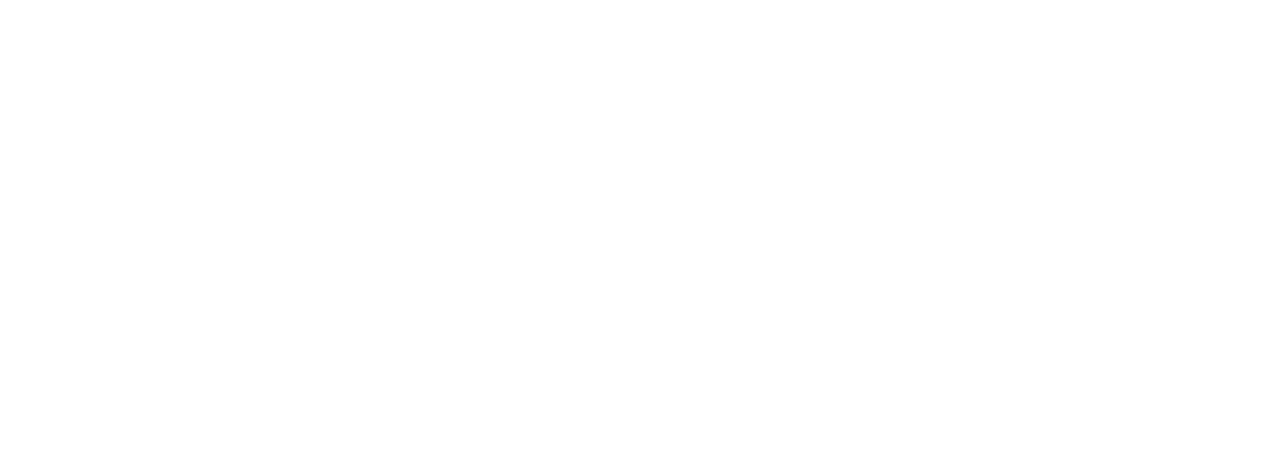
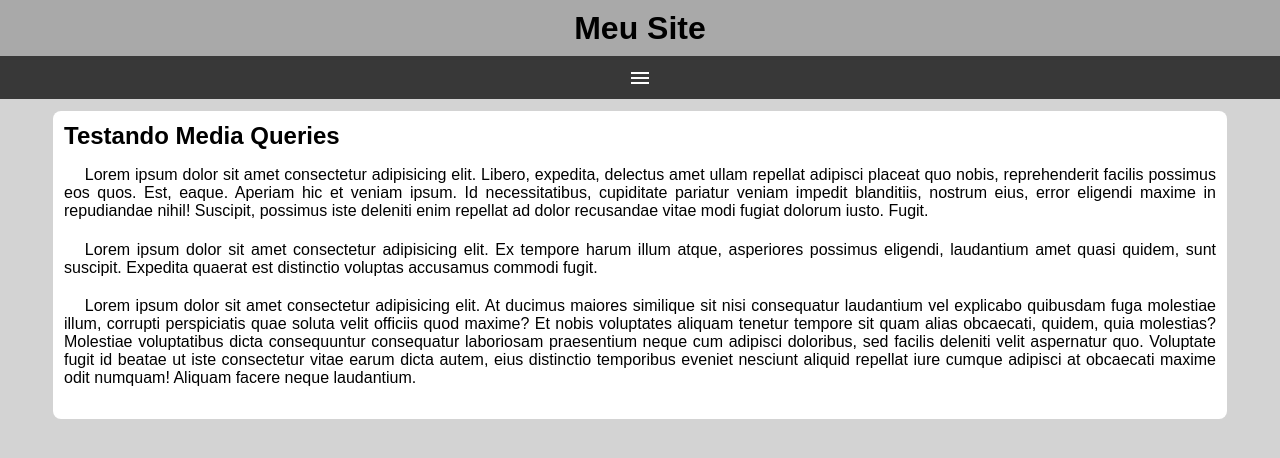
Before and after one commit to beatrizvsgoncalves/learning-html-css, a plain HTML site: page exercise-media-queries/mq_05/index.html in a window 1280 px wide. Drawn offline with Linux system fonts and the light colour scheme.

Commit message:
Update mq_05

```diff
--- /dev/null
+++ b/exercise-media-queries/mq_05/estilos/style.css
@@ -0,0 +1,73 @@
+@charset "UTF-8";
+
+* {
+    font-family: Arial, Helvetica, sans-serif;
+    margin: 0;
+    padding: 0;
+}
+
+bofy, html {
+    background-color: lightgray;
+}
+
+header {
+    background-color: darkgray;
+    text-align: center;
+}
+
+header > h1 {
+    padding: .6rem;
+}
+
+#icon-burguer {
+    background-color: rgb(56, 56, 56);
+    color: white;
+    display: block;
+    padding: .6rem;
+}
+
+#icon-burguer:hover {
+    background-color: whitesmoke;
+    color: black;
+    cursor: pointer;
+}
+
+nav {
+    display: none;
+}
+
+nav > ul {
+    list-style: none;
+}
+
+nav > ul > li > a {
+    background-color: rgb(87, 87, 87);
+    border-top: 1px solid gray;
+    color: white;
+    display: block;
+    padding: .6rem;
+    text-decoration: none;
+}
+
+nav > ul > li > a:hover {
+    background-color: gray;
+}
+
+main {
+    background-color: white;
+    border-radius: .5rem;
+    margin: auto;
+    margin-top: .7rem;
+    padding: .7rem;
+    width: 90vw;
+}
+
+article > h2 {
+    padding-bottom: 1rem;
+}
+
+article > p {
+    margin-bottom: 1.3rem;
+    text-align: justify;
+    text-indent: 1.3rem;
+}
--- a/exercise-media-queries/mq_05/index.html
+++ b/exercise-media-queries/mq_05/index.html
@@ -4,8 +4,45 @@
     <meta charset="UTF-8">
     <meta name="viewport" content="width=device-width, initial-scale=1.0">
     <title>Media Query</title>
+    <link href="https://fonts.googleapis.com/icon?family=Material+Icons" rel="stylesheet">
+    <link rel="stylesheet" href="./estilos/style.css">
 </head>
 <body>
+    <header>
+        <h1>Meu Site</h1>
+        <span id="icon-burguer" class="material-icons" onclick="clickMenu()">menu</span>
+        <nav id="menu">
+            <ul>
+                <li><a href="#">Opção 1</a></li>
+                <li><a href="#">Opção 2</a></li>
+                <li><a href="#">Opção 3</a></li>
+                <li><a href="#">Opção 4</a></li>
+                <li><a href="#">Opção 5</a></li>
+            </ul>
+        </nav>
+    </header>
+    <main>
+        <article>
+            <h2>Testando Media Queries</h2>
+            <p>Lorem ipsum dolor sit amet consectetur adipisicing elit. Libero, expedita, delectus amet ullam repellat adipisci placeat quo nobis, reprehenderit facilis possimus eos quos. Est, eaque. Aperiam hic et veniam ipsum.
+            Id necessitatibus, cupiditate pariatur veniam impedit blanditiis, nostrum eius, error eligendi maxime in repudiandae nihil! Suscipit, possimus iste deleniti enim repellat ad dolor recusandae vitae modi fugiat dolorum iusto. Fugit.</p>
 
+            <p>Lorem ipsum dolor sit amet consectetur adipisicing elit. Ex tempore harum illum atque, asperiores possimus eligendi, laudantium amet quasi quidem, sunt suscipit. Expedita quaerat est distinctio voluptas accusamus commodi fugit.</p>
+
+            <p>Lorem ipsum dolor sit amet consectetur adipisicing elit. At ducimus maiores similique sit nisi consequatur laudantium vel explicabo quibusdam fuga molestiae illum, corrupti perspiciatis quae soluta velit officiis quod maxime?
+            Et nobis voluptates aliquam tenetur tempore sit quam alias obcaecati, quidem, quia molestias? Molestiae voluptatibus dicta consequuntur consequatur laboriosam praesentium neque cum adipisci doloribus, sed facilis deleniti velit aspernatur quo.
+            Voluptate fugit id beatae ut iste consectetur vitae earum dicta autem, eius distinctio temporibus eveniet nesciunt aliquid repellat iure cumque adipisci at obcaecati maxime odit numquam! Aliquam facere neque laudantium.</p>
+        </article>
+    </main>
+
+    <script>
+        function clickMenu() {
+            if (menu.style.display == 'block') {
+                menu.style.display = 'none'
+            } else {
+                menu.style.display = 'block'
+            }
+        }
+    </script>
 </body>
 </html>
```
